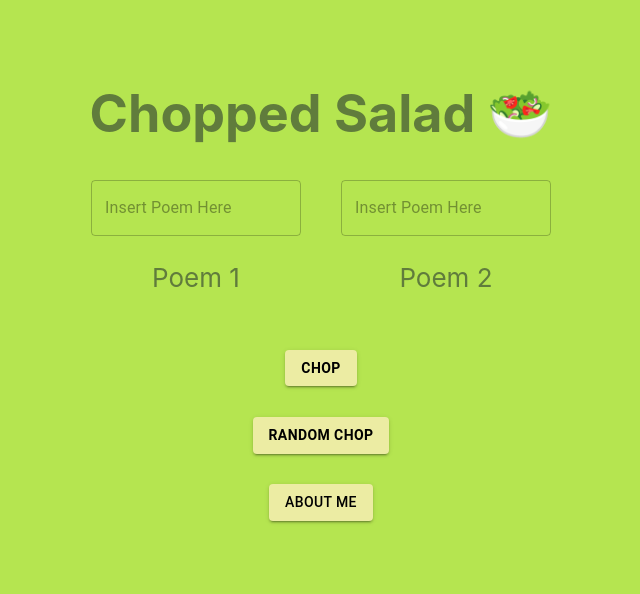
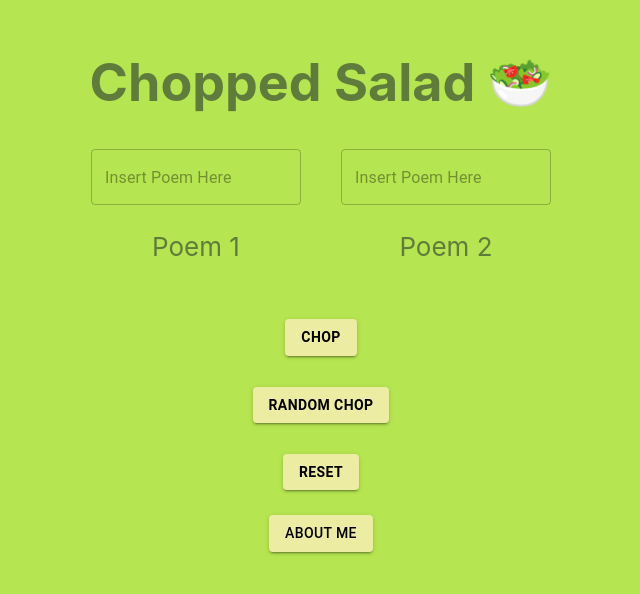
Before and after one commit to tarmacjupiter/poems-web-app, a React (Create React App) app: page / in a window 1280 px wide. Shown: the part 116-710 px from the top of the page, without its empty margins (319-959 px from the left). Built offline with nearby package versions, Linux system fonts and the light colour scheme.

Commit message:
Reset Button

```diff
--- a/package.json
+++ b/package.json
@@ -11,7 +11,7 @@
     "@testing-library/user-event": "^13.5.0",
     "react": "^17.0.2",
     "react-dom": "^17.0.2",
-    "react-scripts": "5.0.0",
+    "react-scripts": "^2.1.3",
     "web-vitals": "^2.1.4"
   },
   "scripts": {
--- a/src/App.js
+++ b/src/App.js
@@ -1,3 +1,4 @@
+import React from 'react'
 import "./App.css";
 import MultilineTextFields from "./components/MultilineTextFields";
 import BasicModal from "./components/BasicModal";
--- a/src/components/BasicModal.js
+++ b/src/components/BasicModal.js
@@ -25,7 +25,7 @@ export default function BasicModal() {
   const handleClose = () => setOpen(false);
 
   return (
-    <div>
+    <div style={{marginTop: 25}}>
       <Button
         onClick={handleOpen}
         variant="contained"
--- a/src/components/MultilineTextFields.js
+++ b/src/components/MultilineTextFields.js
@@ -167,6 +167,13 @@ export default function MultilineTextFields() {
     return arr[index];
   };
 
+  /**
+   * Empty all the state and data
+   */
+  const reset = () => {
+    window.location.reload(true);
+  }
+
   return (
     <div className="flexbox-container">
       <form noValidate autoComplete="off">
@@ -233,6 +240,24 @@ export default function MultilineTextFields() {
         <div>
           <h3 id="finalOutput" style={{color: "#607c3c"}}>{value}</h3>
         </div>
+        <div>
+          <Button
+            onClick={reset}
+            variant="contained"
+            sx={{
+              backgroundColor: "#ececa3",
+              color: "black",
+              ":hover": {
+                background: "#809c13  ",
+                color: "white",
+              },
+            }}
+          >
+            <strong>
+              RESET
+            </strong>
+          </Button>
+        </div>
       </form>
       <br />
     </div>
```
Also changed, not shown: 1 other file (tests, documents, lock files or other folders).
